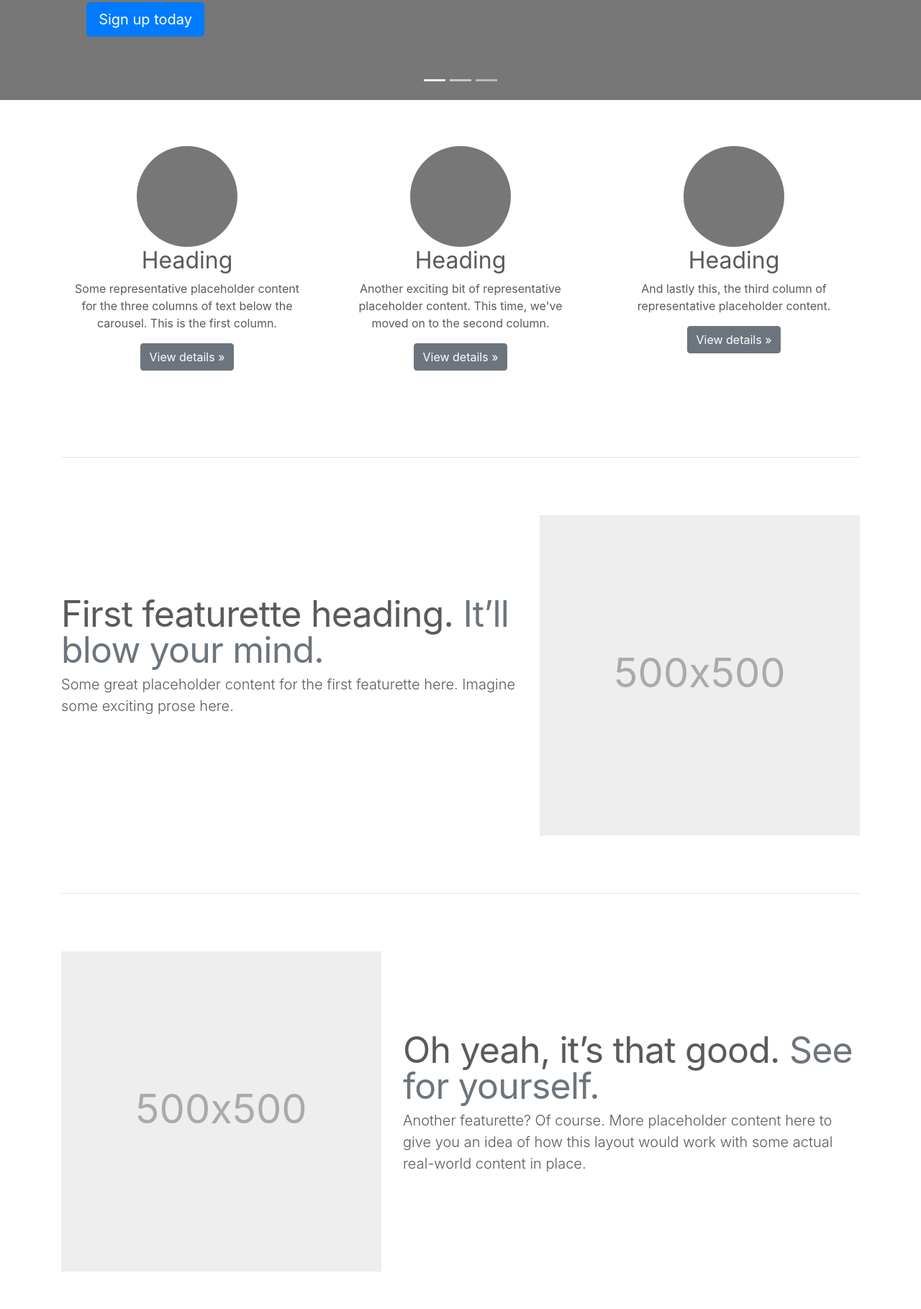
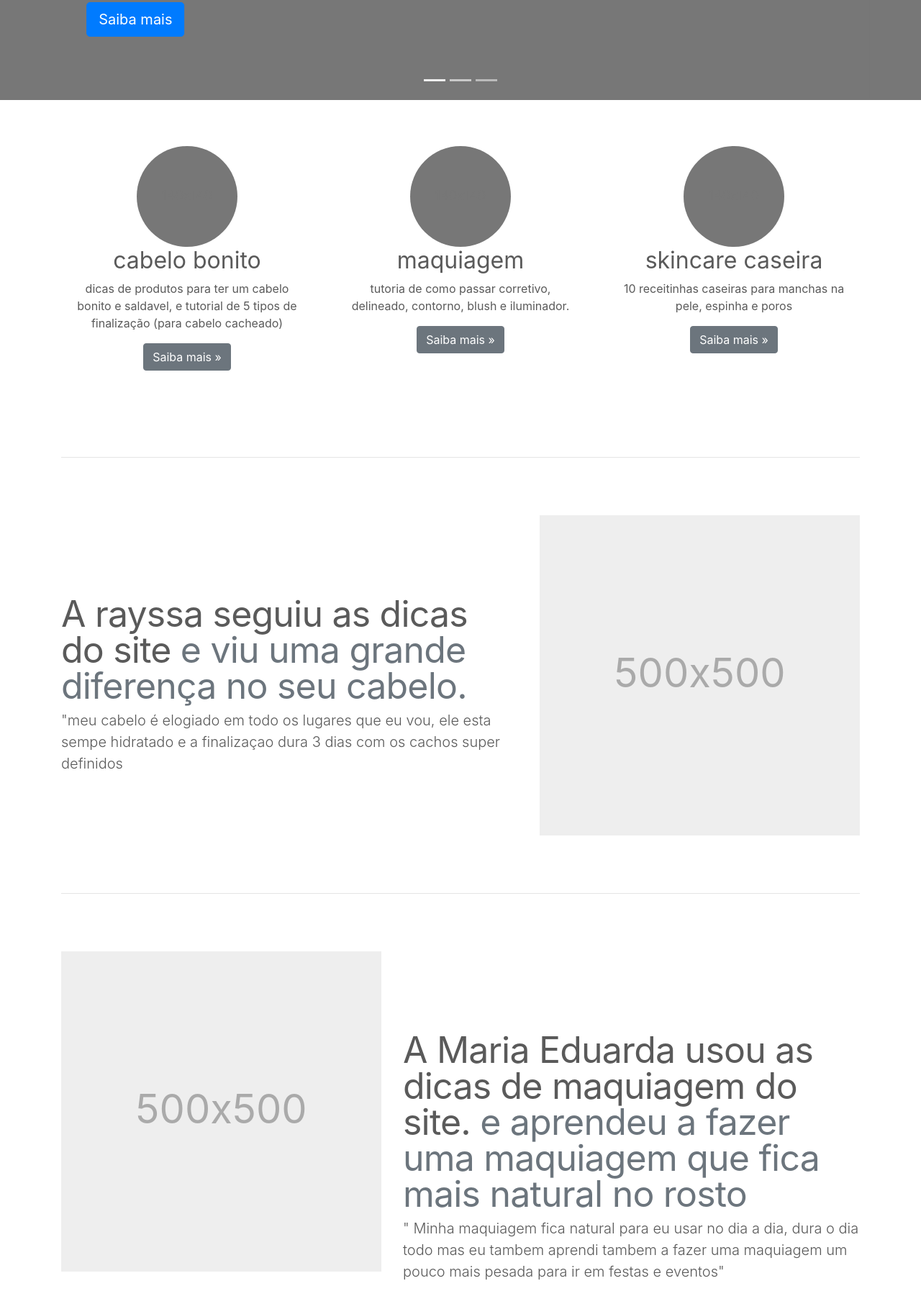
Before and after one commit to mahfersesi/entrega-da-atividade-bootstrap, a plain HTML site: page carousel/index.html in a window 1280 px wide. Shown: the part 421-2240 px from the top of the page at 72% size. Drawn offline with nearby package versions, Linux system fonts and the light colour scheme.

Commit message:
atividade 24/05

```diff
--- a/carousel/index.html
+++ b/carousel/index.html
@@ -49,13 +49,13 @@
     <div class="collapse navbar-collapse" id="navbarCollapse">
       <ul class="navbar-nav mr-auto">
         <li class="nav-item active">
-          <a class="nav-link" href="#">Home <span class="sr-only">(current)</span></a>
+          <a class="nav-link" href="#">Cabelo <span class="sr-only">(current)</span></a>
         </li>
         <li class="nav-item">
-          <a class="nav-link" href="#">Link</a>
+          <a class="nav-link" href="#">Pele</a>
         </li>
         <li class="nav-item">
-          <a class="nav-link disabled">Disabled</a>
+          <a class="nav-link disabled">Maquiagem</a>
         </li>
       </ul>
       <form class="form-inline mt-2 mt-md-0">
@@ -83,7 +83,7 @@
             <h1>skincare caseira</h1>
             <p>receitas para retirar manchas da pele,secar espinhas e
               fechar poros .</p>
-            <p><a class="btn btn-lg btn-primary" href="#">Sign up today</a></p>
+            <p><a class="btn btn-lg btn-primary" href="#">Saiba mais</a></p>
           </div>
         </div>
       </div>
@@ -95,7 +95,7 @@
             <h1>como finalizar cabelo cachedo.</h1>
             <p> ensinamento para conseguir ficar com o cabelo
                modelado sem friz e dicas de produtos .</p>
-            <p><a class="btn btn-lg btn-primary" href="#">Learn more</a></p>
+            <p><a class="btn btn-lg btn-primary" href="#">Saiba mais</a></p>
           </div>
         </div>
       </div>
@@ -107,7 +107,7 @@
             <h1>uma maquiagem bonita.</h1>
             <p>aprender a fazer uma pele completa e
               bonita, com um delineado e uma sombra legal</p>
-            <p><a class="btn btn-lg btn-primary" href="#">Browse gallery</a></p>
+            <p><a class="btn btn-lg btn-primary" href="#">Saiba mais</a></p>
           </div>
         </div>
       </div>
@@ -134,23 +134,28 @@
       <div class="col-lg-4">
         <svg class="bd-placeholder-img rounded-circle" width="140" height="140" xmlns="http://www.w3.org/2000/svg" role="img" aria-label="Placeholder: 140x140" preserveAspectRatio="xMidYMid slice" focusable="false"><title>Placeholder</title><rect width="100%" height="100%" fill="#777"/><text x="50%" y="50%" fill="#777" dy=".3em">140x140</text></svg>
 
-        <h2>Heading</h2>
-        <p>Some representative placeholder content for the three columns of text below the carousel. This is the first column.</p>
-        <p><a class="btn btn-secondary" href="#">View details &raquo;</a></p>
+        <h2>cabelo bonito</h2>
+        <p>dicas de produtos para ter um cabelo bonito e saldavel, e
+          tutorial de 5 tipos de finalização
+          (para cabelo cacheado)
+        </p>
+        <p><a class="btn btn-secondary" href="#">Saiba mais &raquo;</a></p>
       </div><!-- /.col-lg-4 -->
       <div class="col-lg-4">
         <svg class="bd-placeholder-img rounded-circle" width="140" height="140" xmlns="http://www.w3.org/2000/svg" role="img" aria-label="Placeholder: 140x140" preserveAspectRatio="xMidYMid slice" focusable="false"><title>Placeholder</title><rect width="100%" height="100%" fill="#777"/><text x="50%" y="50%" fill="#777" dy=".3em">140x140</text></svg>
 
-        <h2>Heading</h2>
-        <p>Another exciting bit of representative placeholder content. This time, we've moved on to the second column.</p>
-        <p><a class="btn btn-secondary" href="#">View details &raquo;</a></p>
+        <h2>maquiagem </h2>
+        <p>tutoria de como passar corretivo, delineado, contorno,
+          blush e iluminador. </p>
+        <p><a class="btn btn-secondary" href="#">Saiba mais &raquo;</a></p>
       </div><!-- /.col-lg-4 -->
       <div class="col-lg-4">
         <svg class="bd-placeholder-img rounded-circle" width="140" height="140" xmlns="http://www.w3.org/2000/svg" role="img" aria-label="Placeholder: 140x140" preserveAspectRatio="xMidYMid slice" focusable="false"><title>Placeholder</title><rect width="100%" height="100%" fill="#777"/><text x="50%" y="50%" fill="#777" dy=".3em">140x140</text></svg>
 
-        <h2>Heading</h2>
-        <p>And lastly this, the third column of representative placeholder content.</p>
-        <p><a class="btn btn-secondary" href="#">View details &raquo;</a></p>
+        <h2>skincare caseira</h2>
+        <p> 10 receitinhas caseiras para manchas na pele,
+          espinha e  poros</p>
+        <p><a class="btn btn-secondary" href="#">Saiba mais &raquo;</a></p>
       </div><!-- /.col-lg-4 -->
     </div><!-- /.row -->
 
@@ -161,8 +166,12 @@
 
     <div class="row featurette">
       <div class="col-md-7">
-        <h2 class="featurette-heading">First featurette heading. <span class="text-muted">It’ll blow your mind.</span></h2>
-        <p class="lead">Some great placeholder content for the first featurette here. Imagine some exciting prose here.</p>
+        <h2 class="featurette-heading"> A rayssa seguiu as dicas do site
+           <span class="text-muted">e viu uma grande diferença no seu
+            cabelo.</span></h2>
+        <p class="lead">"meu cabelo é elogiado em todo os lugares
+           que eu vou, ele esta sempe hidratado e a finalizaçao
+            dura 3 dias com os cachos super definidos</p>
       </div>
       <div class="col-md-5">
         <svg class="bd-placeholder-img bd-placeholder-img-lg featurette-image img-fluid mx-auto" width="500" height="500" xmlns="http://www.w3.org/2000/svg" role="img" aria-label="Placeholder: 500x500" preserveAspectRatio="xMidYMid slice" focusable="false"><title>Placeholder</title><rect width="100%" height="100%" fill="#eee"/><text x="50%" y="50%" fill="#aaa" dy=".3em">500x500</text></svg>
@@ -174,8 +183,14 @@
 
     <div class="row featurette">
       <div class="col-md-7 order-md-2">
-        <h2 class="featurette-heading">Oh yeah, it’s that good. <span class="text-muted">See for yourself.</span></h2>
-        <p class="lead">Another featurette? Of course. More placeholder content here to give you an idea of how this layout would work with some actual real-world content in place.</p>
+        <h2 class="featurette-heading">A Maria Eduarda usou as dicas de
+           maquiagem do site. <span class="text-muted">e aprendeu a fazer uma
+            maquiagem que fica mais natural no rosto
+           </span></h2>
+        <p class="lead">" Minha maquiagem fica natural para
+           eu usar no dia a dia, dura o dia todo mas eu tambem aprendi
+          tambem a fazer uma maquiagem um pouco mais pesada para ir em
+           festas e eventos" </p>
       </div>
       <div class="col-md-5 order-md-1">
         <svg class="bd-placeholder-img bd-placeholder-img-lg featurette-image img-fluid mx-auto" width="500" height="500" xmlns="http://www.w3.org/2000/svg" role="img" aria-label="Placeholder: 500x500" preserveAspectRatio="xMidYMid slice" focusable="false"><title>Placeholder</title><rect width="100%" height="100%" fill="#eee"/><text x="50%" y="50%" fill="#aaa" dy=".3em">500x500</text></svg>
@@ -187,8 +202,13 @@
 
     <div class="row featurette">
       <div class="col-md-7">
-        <h2 class="featurette-heading">And lastly, this one. <span class="text-muted">Checkmate.</span></h2>
-        <p class="lead">And yes, this is the last block of representative placeholder content. Again, not really intended to be actually read, simply here to give you a better view of what this would look like with some actual content. Your content.</p>
+        <h2 class="featurette-heading">a pele de renato antes dele conhecer
+           o site  <span class="text-muted">era cheia de manchas e espinhas .</span></h2>
+        <p class="lead">" eu tinha muita insegurança com a minha pele
+          antes de conhecer o site pois ela era cheia de poros manchas
+           e espinhas. Agora a minha pele é uma pele hidratada sem nenhuma mancha
+           e nenhuma espinha"
+        </p>
       </div>
       <div class="col-md-5">
         <svg class="bd-placeholder-img bd-placeholder-img-lg featurette-image img-fluid mx-auto" width="500" height="500" xmlns="http://www.w3.org/2000/svg" role="img" aria-label="Placeholder: 500x500" preserveAspectRatio="xMidYMid slice" focusable="false"><title>Placeholder</title><rect width="100%" height="100%" fill="#eee"/><text x="50%" y="50%" fill="#aaa" dy=".3em">500x500</text></svg>
```
